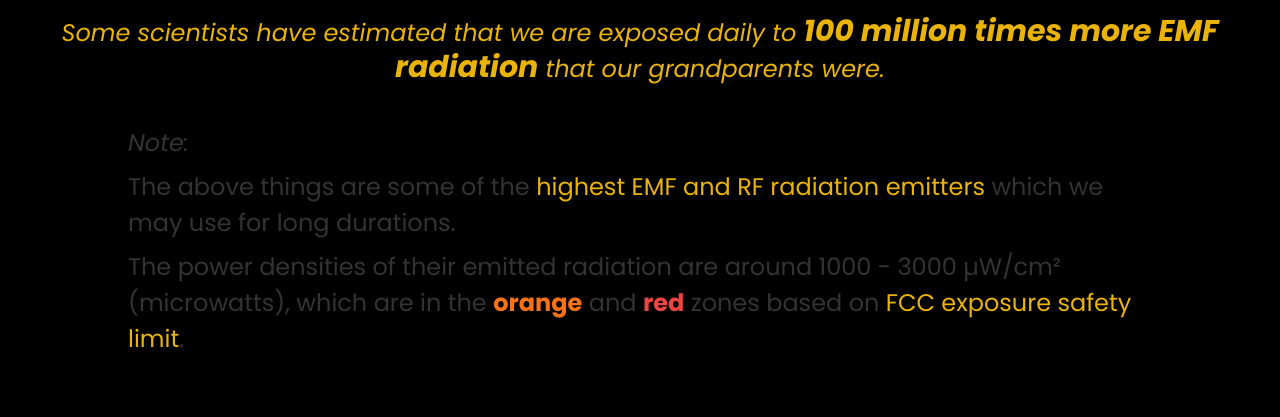
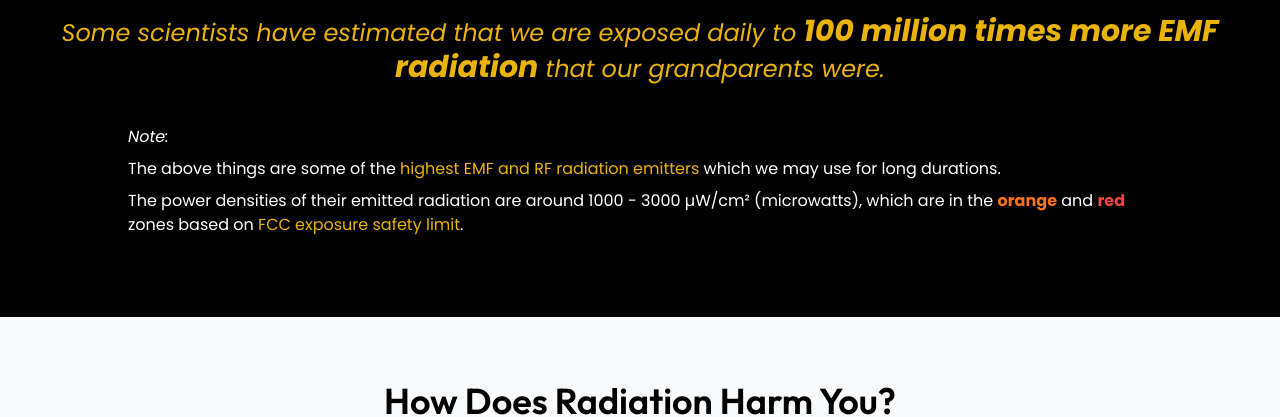
Before and after one commit to valerieyew/emguarde-landing-page, a Next.js app: page / in a window 1280 px wide. Shown: the part 1600-2017 px from the top of the page. Built offline with nearby package versions, Linux system fonts and the light colour scheme.

Commit message:
tweak to note css class

```diff
--- a/styles/globals.css
+++ b/styles/globals.css
@@ -12,8 +12,8 @@ html {
 
 .note {
     font-family: 'Poppins', sans-serif;
-    font-size: 1.5rem;
+    font-size: 1rem;
     font-weight: 400;
-    color: #333;
+    color: #fff;
     line-height: 1.5;
 }
```
